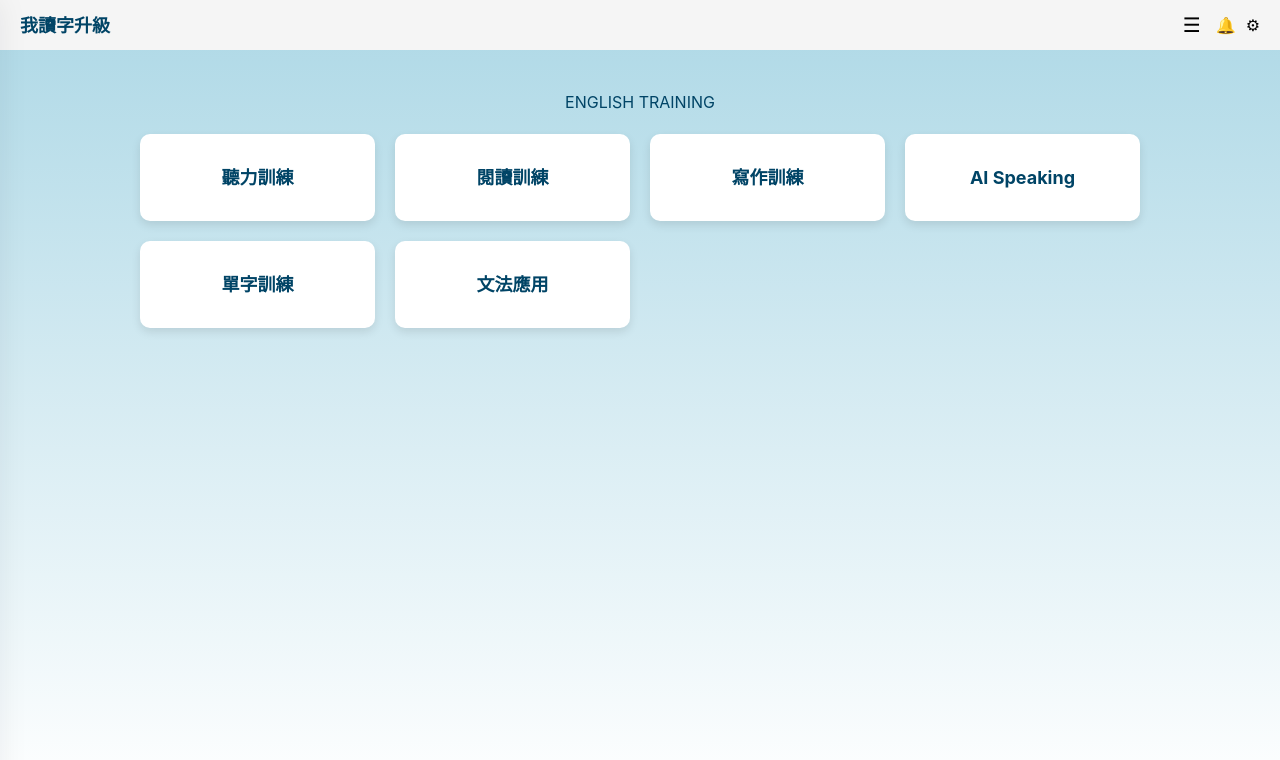
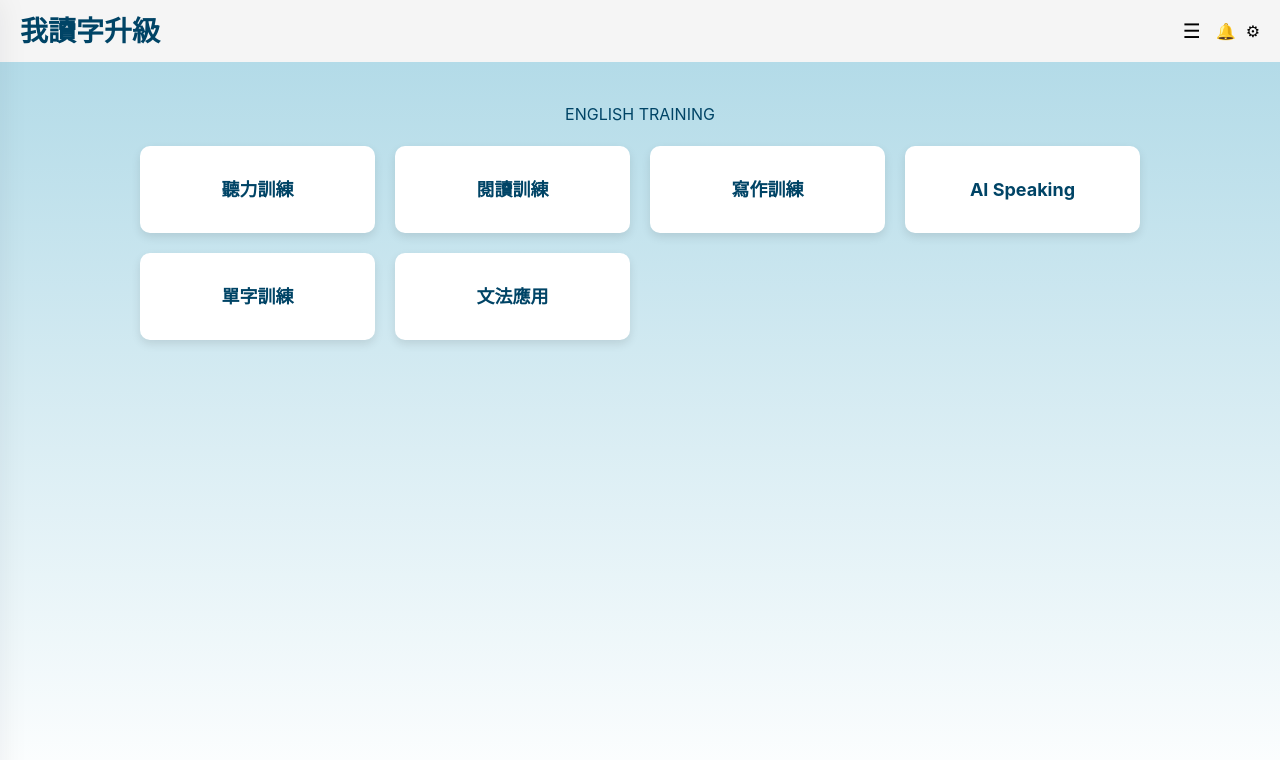
Before and after one commit to chihyuliao/-, a Next.js app: page / in a window 1280 px wide. Shown: the top 760 px of the page. Built offline with nearby package versions, Linux system fonts and the light colour scheme.

Commit message:
Update Header.js

```diff
--- a/components/Header.js
+++ b/components/Header.js
@@ -18,7 +18,7 @@ export default function Header({ onToggleMenu }) {
         href="/"
         style={{
           fontWeight: "bold",
-          fontSize: "18px",
+          fontSize: "28px",
           color: "#004466",
           textDecoration: "none",
         }}
```
